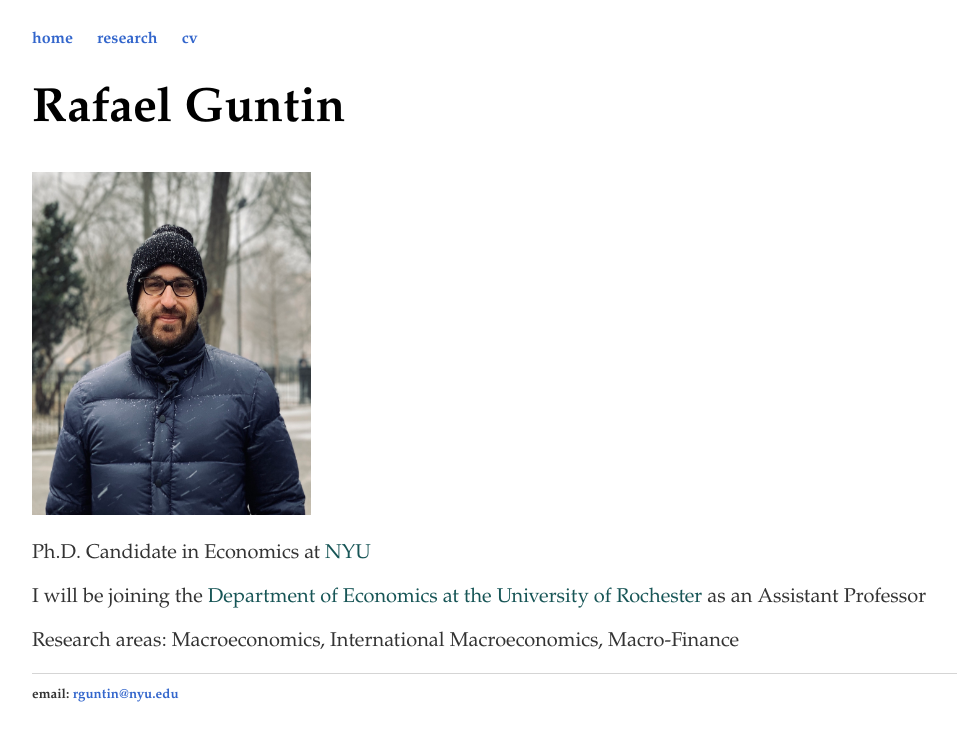
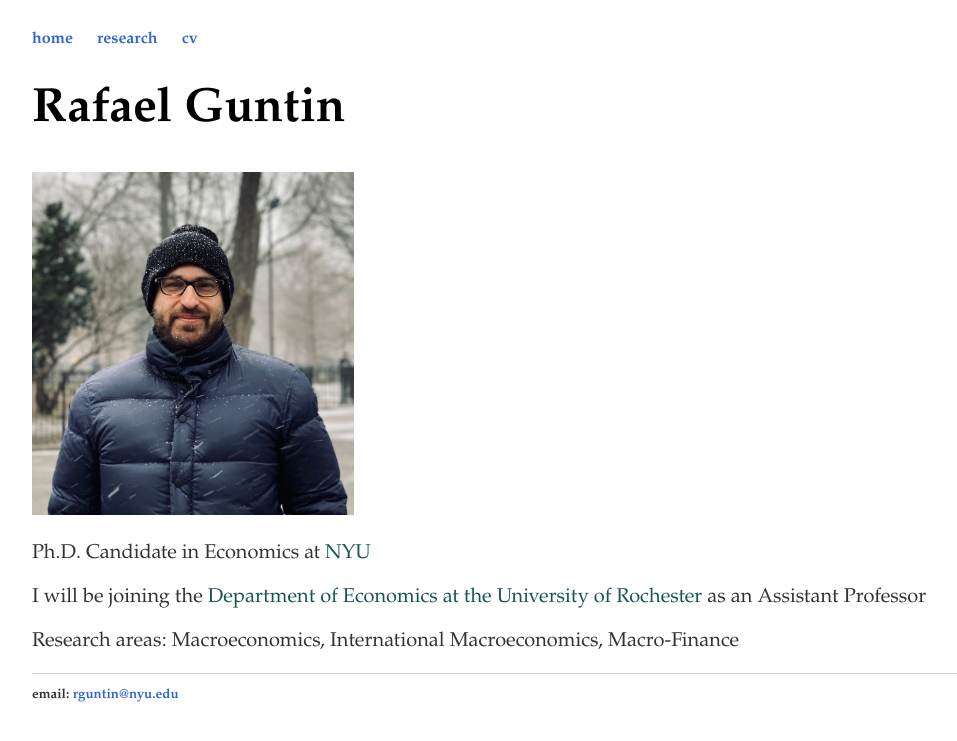
Before and after one commit to rafaguntin/rafaguntin.github.io, a Jekyll site: the page built from index.html, in a window 1280 px wide. Shown: the top 741 px of the page, without its empty margins (96-1053 px from the left). Built offline with Jekyll 4.4.1, drawn with Linux system fonts in a browser that asks for light colours.

Commit message:
Update index.html

```diff
--- a/index.html
+++ b/index.html
@@ -5,7 +5,7 @@
 
 <div class="blurb">
 			<h1> Rafael Guntin </h1>
-			<img src="images/test_2_new.jpeg" class="inline"/ width="279" height="343"> <small>
+			<img src="images/test_2_new.jpeg" class="inline"/ width="322" height="343"> <small>
 			<p> Ph.D. Candidate in Economics at <a style="color:#175556" href="https://as.nyu.edu/econ.html" target="_blank">NYU</a> </p>
 		        <p> I will be joining the <a style="color:#175556" href="http://www.sas.rochester.edu/eco/index.html" target="_blank">Department of Economics at the University of Rochester</a> as an Assistant Professor </p>
 			<p> Research areas: Macroeconomics, International Macroeconomics, Macro-Finance</p>
```
